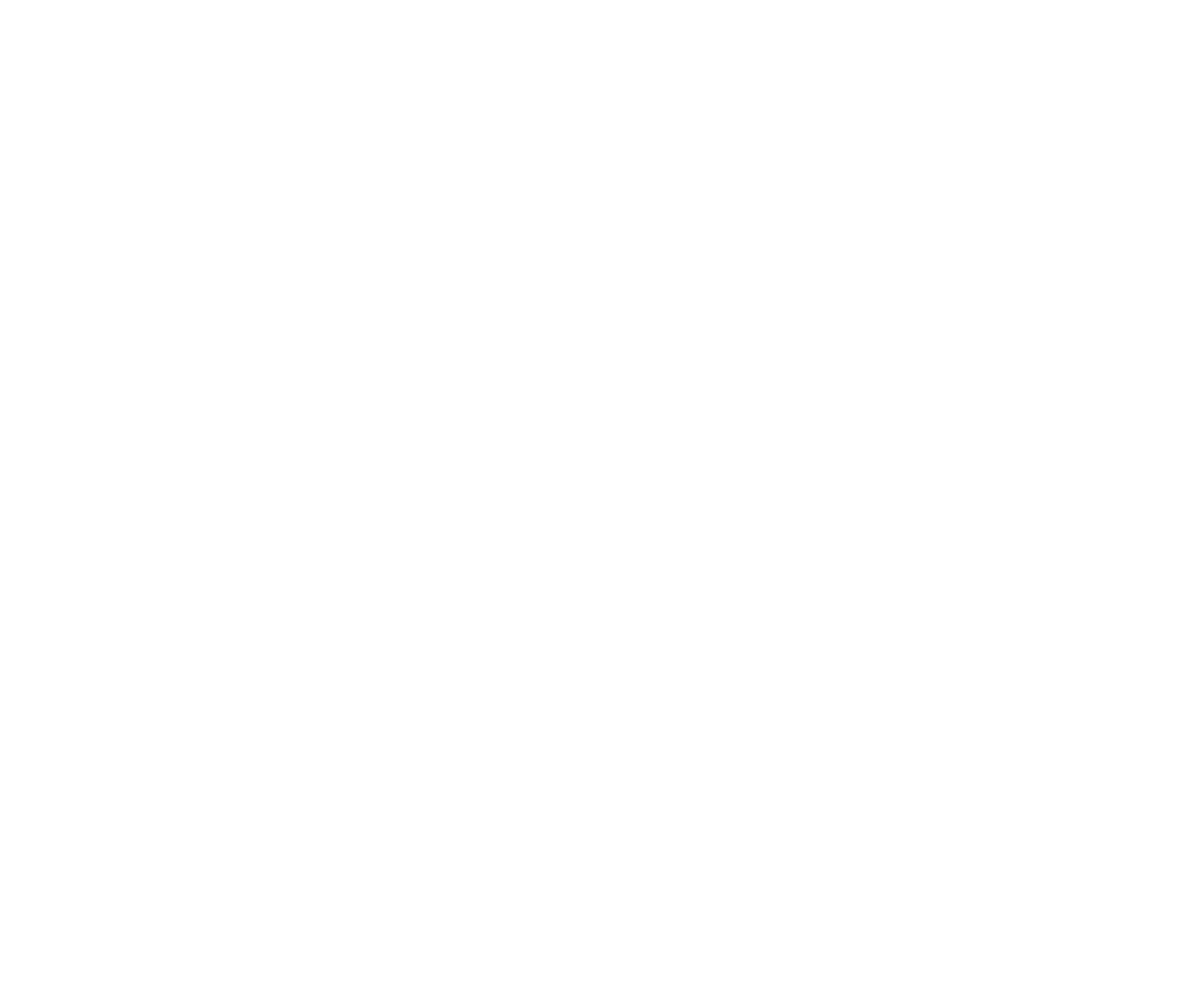
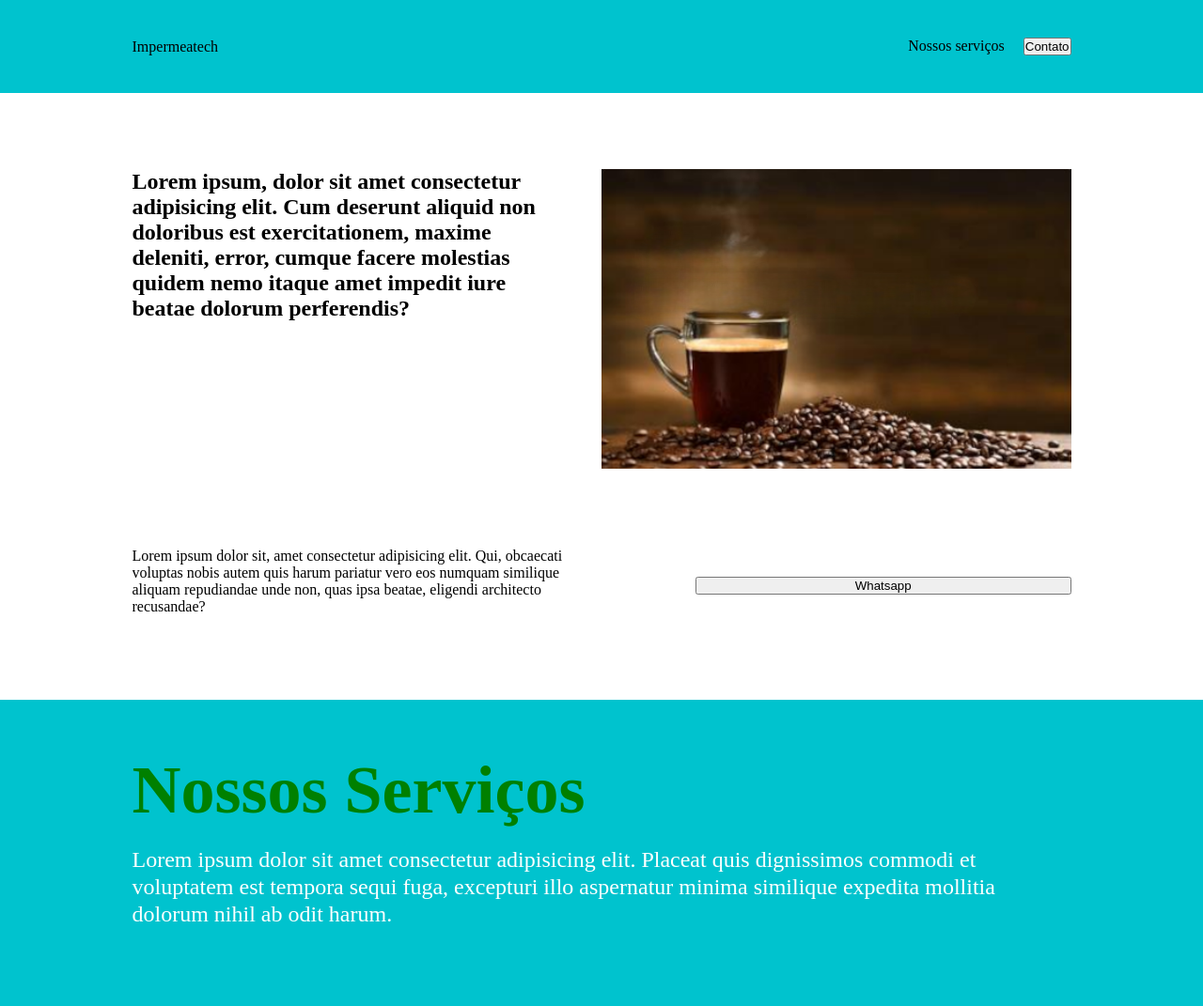
Before and after one commit to ViniNas01/impermeatech, a plain HTML site: page index.html in a window 1280 px wide. Shown: the whole page at 94% size. Before the commit the page ends 800 px from the top, so only its background shows below. Drawn offline with Linux system fonts and the light colour scheme.

Commit message:
Aqui foi o primeiro protótipo da pagina

```diff
--- a/index.html
+++ b/index.html
@@ -1,11 +1,66 @@
 <!DOCTYPE html>
 <html lang="pt-br">
+
 <head>
     <meta charset="UTF-8">
     <meta name="viewport" content="width=device-width, initial-scale=1.0">
-    <title>Document</title>
+    <title>Impermeatech</title>
+    <link rel="stylesheet" href="style.css">
 </head>
+
 <body>
+    <div>
+        <header>
+            <div class="header-content">
+                <span>Impermeatech</span>
+                <div class="links">
+                    <span>Nossos serviços</span>
+                    <button>Contato</button>
+                </div>
+            </div>
+        </header>
 
+        <main>
+            <section class="home">
+                <div class="home-principal">
+                    <div class="home-top">
+                        <div class="home-top-left">
+                            <h2>Lorem ipsum, dolor sit amet consectetur adipisicing elit. Cum deserunt aliquid non
+                                doloribus est exercitationem, maxime deleniti, error, cumque facere molestias quidem
+                                nemo itaque amet impedit iure beatae dolorum perferendis?</h2>
+                        </div>
+                        <div class="home-top-right">
+                            <img src="Imagens/cafe-Photoroom.png" alt="Impermeatech">
+                        </div>
+                    </div>
+                    <div class="home-bottom">
+                        <div class="left">
+                            <p>Lorem ipsum dolor sit, amet consectetur adipisicing elit. Qui, obcaecati voluptas nobis
+                                autem quis harum pariatur vero eos numquam similique aliquam repudiandae unde non, quas
+                                ipsa beatae, eligendi architecto recusandae?</p>
+                        </div>
+                        <div class="right">
+                            <button>Whatsapp</button>
+                        </div>
+                    </div>
+                </div>
+            </section>
+
+            <section class="nossosServiços">
+                <div class="conteudo">
+                    <h2>Nossos Serviços</h2>
+                    <p>Lorem ipsum dolor sit amet consectetur adipisicing elit. Placeat quis dignissimos commodi et
+                        voluptatem est tempora sequi fuga, excepturi illo aspernatur minima similique expedita mollitia
+                        dolorum nihil ab odit harum.</p>
+                </div>
+
+            </section>
+        </main>
+
+        <footer>
+
+        </footer>
+    </div>
 </body>
+
 </html>
--- /dev/null
+++ b/style.css
@@ -0,0 +1,121 @@
+*{
+    box-sizing: border-box;
+    padding: 0%;
+    margin: 0px;
+}
+
+header{
+    background-color: #00C3CE;
+    position: fixed;
+    z-index: 999;
+    width: 100%;
+}
+
+.header-content{
+    width: 100%;
+    max-width: 999px;
+    margin: 0 auto;
+    display: flex;
+    flex-direction: row;
+    flex-wrap: wrap;
+    align-content: center;
+    justify-content: space-between;
+    align-items: center;
+    padding: 40px 0 ;
+}
+
+.links{
+    display: flex;
+    gap: 20px;
+}
+
+.home{
+    position: relative;
+    overflow: hidden;
+    background-color: var(--roxo);
+}
+
+.home-principal{
+    overflow: hidden;
+    min-height: 600px;
+    position: relative;
+    z-index: 2;
+    width: 100%;
+    margin: 0 auto;
+    max-width: 999px;
+}
+
+.home-top{
+    display: flex;
+    justify-content: space-between;
+    align-content: flex-start;
+    flex-wrap: wrap;
+    flex-direction: row;
+    align-items: flex-start;
+    margin: 180px 0 80px 0px;
+}
+
+.home-top-left{
+    display: flex;
+    width: 100%;
+    max-width: 45%;
+}
+
+.home-bottom{
+    display: flex;
+    justify-content: space-between;
+    align-content: flex-start;
+    flex-wrap: wrap;
+    flex-direction: row;
+    align-items: stretch;
+    margin: 0 0 90px 0;
+}
+
+.left{
+    display: flex;
+    width: 100%;
+    max-width: 51%;
+    flex-direction: column;
+    flex-wrap: wrap;
+    align-content: flex-start;
+    justify-content: flex-start;
+    align-items: flex-start;
+}
+
+.right{
+    display: flex;
+    width: 100%;
+    max-width: 40%;
+    padding: 0 0 22px 0;
+    flex-direction: column;
+    justify-content: flex-end;
+}
+
+.nossosServiços{
+    background-color: #00C3CE;
+    background-repeat: repeat;
+    background-size: 90px;
+    position: relative;
+    color: white;
+}
+
+.conteudo{
+    width: 100%;
+    max-width: 999px;
+    margin: 0 auto;
+    padding: 60px 0;
+}
+
+.conteudo h2{
+    color: green;
+    font-size: 4.5em;
+    margin: 0 0 0 0;
+    line-height: 1em;
+}
+
+.conteudo p {
+    font-size: 1.5em;
+    line-height: 1.2em;
+    max-width: 92%;
+    padding: 24px 0;
+}
```
Also changed, not shown: Imagens/cafe-Photoroom.png (added).
